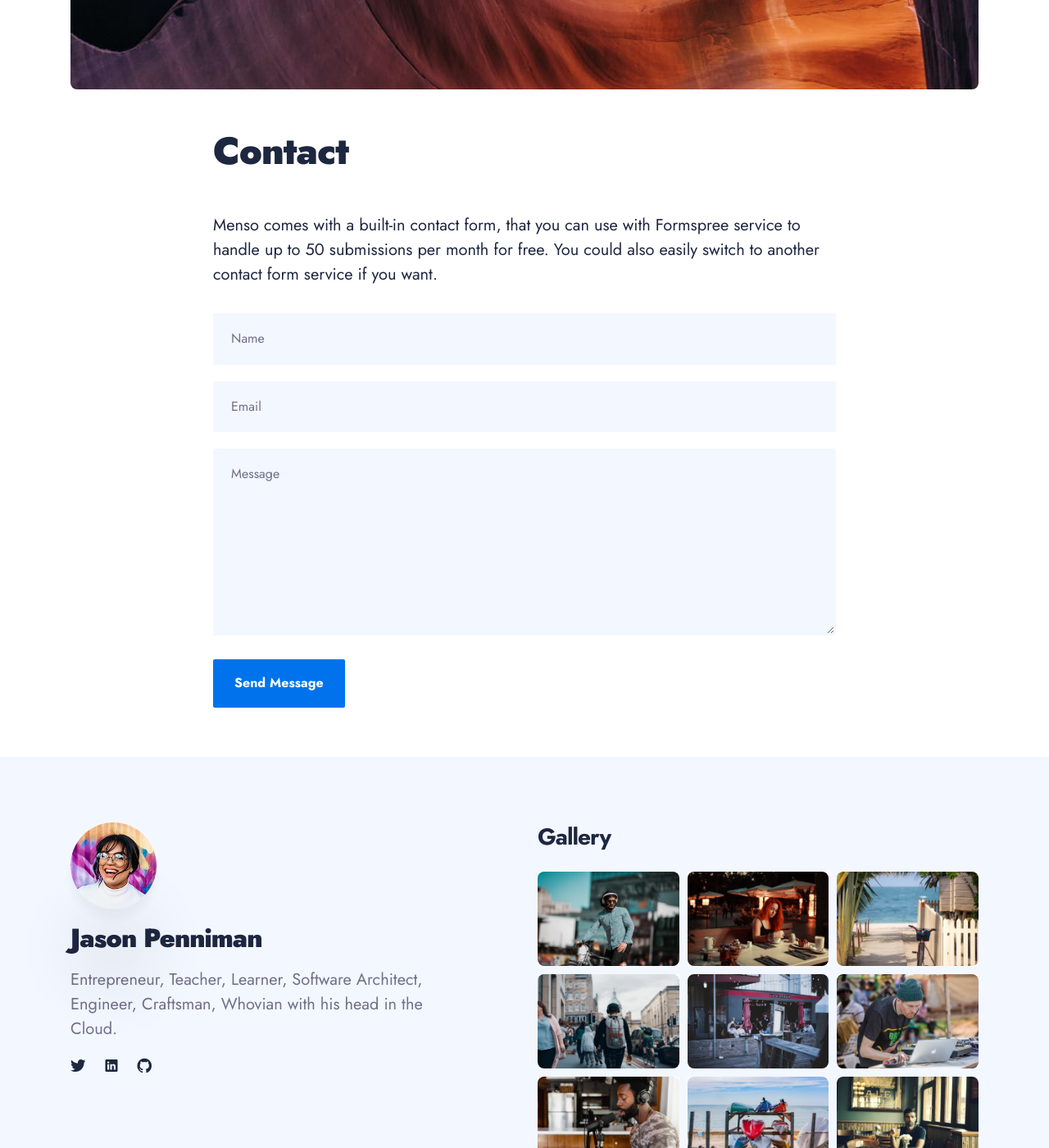
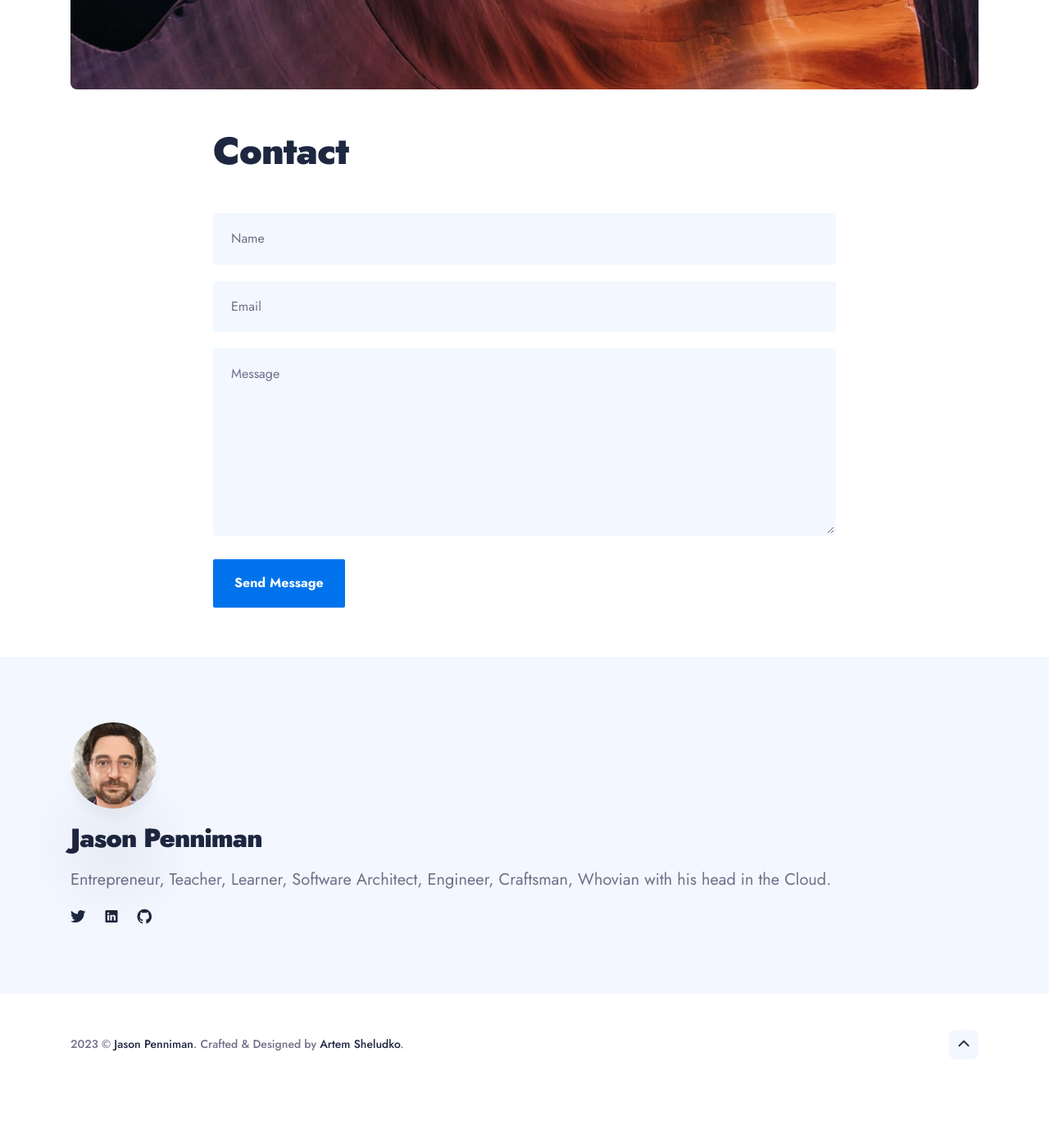
Before and after one commit to jpenniman/jpenniman.github.io, a Jekyll site: the page built from _pages/contact.html, in a window 1280 px wide and 1400 px high, scrolled down 634 px. Shown: the whole window at 82% size. Built offline with Jekyll 4.4.1, drawn with Linux system fonts in a browser that asks for light colours; nearby versions of some CDN libraries; after the commit the page ends 1970 px from its top, so only the background shows below that.

```diff
--- a/_config.yml
+++ b/_config.yml
@@ -13,7 +13,7 @@ color_scheme: auto # You can choose three modes auto, light, and dark. By defaul
 author:
   author__name: Jason Penniman
   author__bio: Entrepreneur, Teacher, Learner, Software Architect, Engineer, Craftsman, Whovian with his head in the Cloud.
-  author__avatar: '/images/01-1.jpg'
+  author__avatar: '/images/avatar.jpg'
 
 social:
 - {icon: "ion-logo-twitter", link: "https://twitter.com/thearchitect452"}
@@ -29,48 +29,48 @@ social:
 hero:
   hero__title: Hi, I'm Jason
   hero__description: Entrepreneur, Teacher, Learner, Software Architect, Engineer, Craftsman, Whovian with his head in the Cloud.
-  hero__image: '/images/01.jpg'
+  hero__image: '/images/avatar.jpg'
 
 
 #-------------------------------
 # Newsletter
-mailchimp: enable # To enable the mailchimp form, use the value 'enable'. To disable the form, leave the field blank.
-mailchimp__identifier: frnla.us6.list-manage.com/subscribe/post?u=6314d69a3f315af7ce3fb00a0&amp;id=3038727cc3 # Add your MailChimp form identifier. For example - frnla.us6.list-manage.com/subscribe/post?u=6314d69a3f315af7ce3fb00a0&amp;id=3038727cc3
-mailchimp__input__text: Subscribe here
-mailchimp__button__text: Get a new tip
+# mailchimp: enable # To enable the mailchimp form, use the value 'enable'. To disable the form, leave the field blank.
+# mailchimp__identifier: frnla.us6.list-manage.com/subscribe/post?u=6314d69a3f315af7ce3fb00a0&amp;id=3038727cc3 # Add your MailChimp form identifier. For example - frnla.us6.list-manage.com/subscribe/post?u=6314d69a3f315af7ce3fb00a0&amp;id=3038727cc3
+# mailchimp__input__text: Subscribe here
+# mailchimp__button__text: Get a new tip
 
 
 #-------------------------------
 # Gallery Footer Section
-gallery:
-  gallery__title: Gallery
-  gallery__columns: 3
-  gallery__images:
-    - alt: 'Rest'
-      url: '/images/100.jpg'
-    - alt: 'Lifestyle'
-      url: '/images/101.jpg'
-    - alt: 'Hobby'
-      url: '/images/102.jpg'
-    - alt: 'Notes'
-      url: '/images/103.jpg'
-    - alt: 'Rest'
-      url: '/images/104.jpg'
-    - alt: 'Hobby'
-      url: '/images/105.jpg'
-    - alt: 'Fashion'
-      url: '/images/106.jpg'
-    - alt: 'Notes'
-      url: '/images/107.jpg'
-    - alt: 'Rest'
-      url: '/images/108.jpg'
+# gallery:
+#   gallery__title: Gallery
+#   gallery__columns: 3
+#   gallery__images:
+#     - alt: 'Rest'
+#       url: '/images/100.jpg'
+#     - alt: 'Lifestyle'
+#       url: '/images/101.jpg'
+#     - alt: 'Hobby'
+#       url: '/images/102.jpg'
+#     - alt: 'Notes'
+#       url: '/images/103.jpg'
+#     - alt: 'Rest'
+#       url: '/images/104.jpg'
+#     - alt: 'Hobby'
+#       url: '/images/105.jpg'
+#     - alt: 'Fashion'
+#       url: '/images/106.jpg'
+#     - alt: 'Notes'
+#       url: '/images/107.jpg'
+#     - alt: 'Rest'
+#       url: '/images/108.jpg'
 
 
 #-------------------------------
 # Contact Settings
-contact:
-  email: your@email.com # Add your email for contant form
-  description: Menso comes with a built-in contact form, that you can use with Formspree service to handle up to 50 submissions per month for free. You could also easily switch to another contact form service if you want. # Add a description of your form
+# contact:
+#   email: your@email.com # Add your email for contant form
+#   description: Menso comes with a built-in contact form, that you can use with Formspree service to handle up to 50 submissions per month for free. You could also easily switch to another contact form service if you want. # Add a description of your form
 
 # NOTE
 # Menso theme comes with a contact form built-in. You can use this form with Formspree (https://formspree.io/) service and get up to 50 submissions for free. Also, you can easily switch to another service if you want.
--- a/search.json
+++ b/search.json
@@ -9,7 +9,6 @@ layout: null
       "tags"     : "{{ post.tags | array_to_sentence_string }}",
       "url"      : "{{ site.baseurl }}{{ post.url }}",
       "date"     : "{{ post.date | date: '%b %-d, %Y' }}",
-      "content"  : "{{ post.content | strip_html | strip_newlines | escape }}",
       "article"  : "<div class='article col col-4 col-d-6 col-t-12 animate'> <div class='article__inner'> <div class='article__head'> <time class='article__date' datetime='{{post.date | date_to_xmlschema}}'>{{post.date | date_to_string}}</time>{% if post.video_embed %}<div class='video-icon'> <div class='circle pulse'></div><div class='circle'> <svg xmlns='http://www.w3.org/2000/svg' viewBox='0 0 100 100'> <polygon points='40,30 65,50 40,70'></polygon> </svg> </div></div>{% endif %}{% if post.image %}<a class='article__image' href='{{post.url | prepend: site.baseurl}}'> <img src='{{site.baseurl}}{{post.image}}' alt='{{post.title | escape}}'> </a>{% endif %}</div><div class='article__content'> <h2 class='article__title'> <a href='{{post.url | prepend: site.baseurl}}'>{{post.title | escape}}</a> </h2>{% if post.description %}<p class='article__excerpt'>{{post.description | escape}}</p>{% endif %}</div></div></div>"
     } {% unless forloop.last %},{% endunless %}
   {% endfor %}
```
Also changed, not shown: images/avatar.jpg (added).
